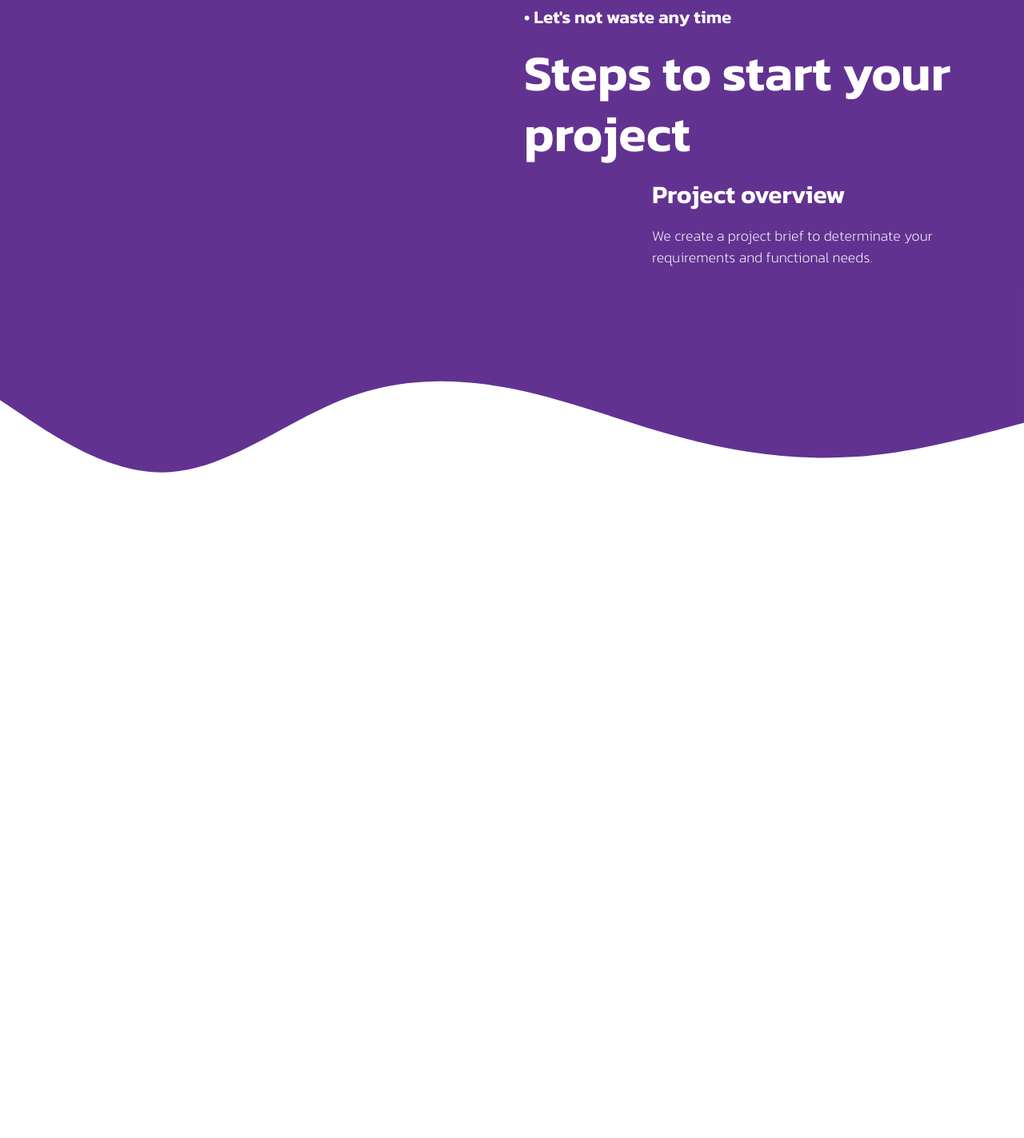
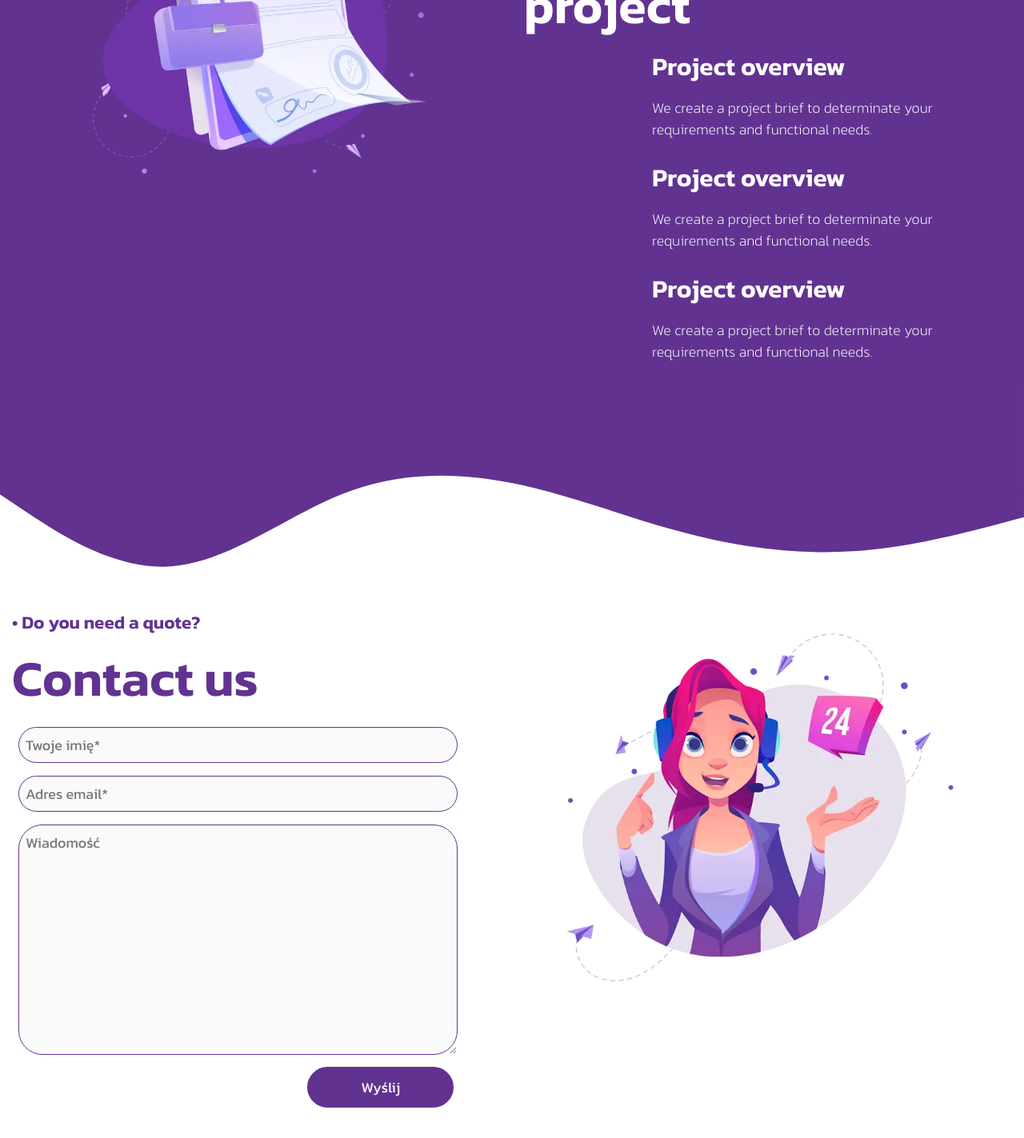
Before and after one commit to arekatorski/linely, a plain HTML site: page Prod/index.html in a window 1280 px wide. Shown: the part 2388-3811 px from the top of the page at 80% size. After the commit the page ends 3773 px from the top, so only its background shows below. Drawn offline with nearby package versions, Linux system fonts and the light colour scheme; files that its build step writes are made by us from their sources.

Commit message:
add section "contact"

```diff
--- a/Prod/Scss/main.scss
+++ b/Prod/Scss/main.scss
@@ -82,6 +82,36 @@ p{
         font-weight: 600;
     }
     .steps{
-        margin-top: 30vh;
+        margin-top: 10vh;
+    }
+    img{
+        width: 80%;
+        margin-top: -10vh;
     }
 }
+
+// CONTACT STYLES
+
+.contact{
+    .h5{
+        color: $purple-font-color;
+        font-weight: 600;
+    }
+    input, textarea{
+        margin: 1vh;
+        padding: 1vh;
+        width: 90%;
+        background-color: $white-font;
+        border: 1px solid $purple-font-color;
+        border-radius: 30px;
+    }
+    button{
+        width: 30%;
+        margin-right: 4.5vw;
+        margin-left: auto;
+        display: block;
+    }
+    img{
+        margin-top: -5vh;
+    }
+}
--- a/Prod/index.html
+++ b/Prod/index.html
@@ -110,11 +110,21 @@
                                                         <div class="col-md-3"><p class="h3">Certyfikat SSL</p></div>
                                                 </div>
                                         </div>
-                                        <div class="col-md-6 steps"></div>
+                                        <div class="col-md-6 steps"><img src="./img/steps.webp" alt=""></div>
                                         <div class="col-md-6 text-left steps">
                                                 <p class="h5">&#x2022; Let's not waste any time</p>
                                                 <p class="h1">Steps to start your project</p>
                                                 <div class="row">
+                                                        <div class="col-md-3"></div>
+                                                        <div class="col-md-9">
+                                                                <p class="h3">Project overview</p>
+                                                                <p>We create a project brief to determinate your requirements and functional needs.</p>
+                                                        </div>
+                                                        <div class="col-md-3"></div>
+                                                        <div class="col-md-9">
+                                                                <p class="h3">Project overview</p>
+                                                                <p>We create a project brief to determinate your requirements and functional needs.</p>
+                                                        </div>
                                                         <div class="col-md-3"></div>
                                                         <div class="col-md-9">
                                                                 <p class="h3">Project overview</p>
@@ -128,10 +138,23 @@
                 <div class="bottom-wave">
                         <svg xmlns="http://www.w3.org/2000/svg" viewBox="0 0 1440 320"><path fill="#623291" fill-opacity="1" d="M0,160L40,186.7C80,213,160,267,240,261.3C320,256,400,192,480,160C560,128,640,128,720,144C800,160,880,192,960,213.3C1040,235,1120,245,1200,240C1280,235,1360,213,1400,202.7L1440,192L1440,0L1400,0C1360,0,1280,0,1200,0C1120,0,1040,0,960,0C880,0,800,0,720,0C640,0,560,0,480,0C400,0,320,0,240,0C160,0,80,0,40,0L0,0Z"></path></svg>
                 </div>
-                <div class="steps">
-                        <br><br><br><br><br><br><br><br><br><br><br><br><br><br><br><br><br><br><br><br><br><br><br><br><br><br><br><br><br><br><br><br><br><br><br><br><br><br><br><br><br><br><br><br><br><br><br><br><br><br>
+                <div class="contact">
+                      <div class="container-fluid">
+                        <div class="row">
+                                <div class="col-md-6">
+                                        <p class="h5">&#x2022; Do you need a quote?</p>
+                                        <p class="h1">Contact us</p>
+                                        <form action="">
+                                                <input type="text" placeholder="Twoje imię*"><br>
+                                                <input type="email" name="" id="" placeholder="Adres email*"><br>
+                                                <textarea name="" id="" cols="30" rows="10" placeholder="Wiadomość"></textarea><br>
+                                                <button class="primary">Wyślij</button>
+                                        </form>
+                                </div>
+                                <div class="col-md-6"><img src="./img/contact.webp" alt=""></div>
+                        </div>
+                      </div>
                 </div>
-                <div class="contact"></div>
 
         <!-- BOOTSTRAP -->
         <script src="https://cdn.jsdelivr.net/npm/@popperjs/core@2.11.6/dist/umd/popper.min.js"
```
Also changed, not shown: Prod/Scss/main.css, Prod/img/contact.webp (added), Prod/img/steps.webp (added), 1 other file.
